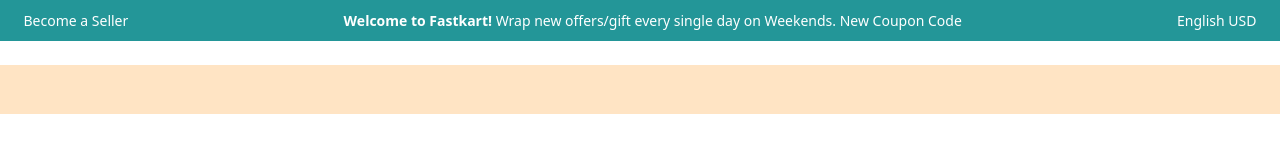
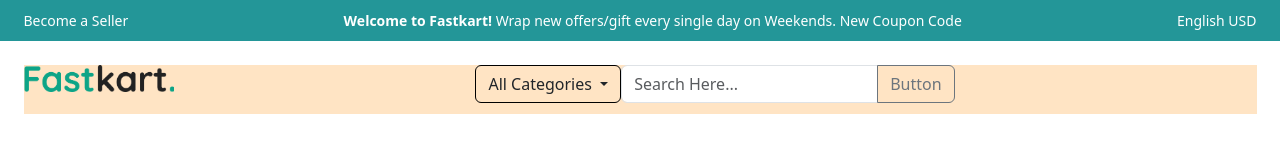
Before and after one commit to sadmanador/fastKart_e-commerce, a plain HTML site: page index.html in a window 1280 px wide. Drawn offline with nearby package versions, Linux system fonts and the light colour scheme.

Commit message:
search bar half done

```diff
--- a/index.html
+++ b/index.html
@@ -29,9 +29,30 @@
           </div>
         </div>
       </div>
-      <div class="search-bar">
+      <div class="search-bar respo-width">
         <div class="search-bar-inner">
+            <div>
+                <img class="logo" src="assets/images/logo.png" alt="logo">
+            </div>
+            <div class="search-bar-middle-btn">
+                <div class="dropdown">
+                    <a class="btn dropdown-toggle border border-black" href="#" role="button" data-bs-toggle="dropdown" aria-expanded="false">
+                      All Categories
+                    </a>
 
+                    <ul class="dropdown-menu">
+                      <li><a class="dropdown-item" href="#">Action</a></li>
+                      <li><a class="dropdown-item" href="#">Another action</a></li>
+                      <li><a class="dropdown-item" href="#">Something else here</a></li>
+                    </ul>
+                  </div>
+
+                  <div class="input-group mb-3">
+                    <input type="text" class="form-control" placeholder="Search Here..." aria-label="" aria-describedby="button-addon2">
+                    <button class="btn btn-outline-secondary" type="button" id="button-addon2">Button</button>
+                  </div>
+            </div>
+            <div></div>
         </div>
       </div>
     </header>
--- a/styles/style.css
+++ b/styles/style.css
@@ -38,6 +38,8 @@ body {
 
 .search-bar{
     padding: 24px 0;
+    position: sticky;
+    top: 0;
 }
 
 
@@ -45,3 +47,16 @@ body {
     height: 49px;
     background-color: bisque;
 }
+
+.logo{
+    width: 150px;
+}
+.search-bar-middle-btn{
+  display: flex;
+
+}
+
+.search-bar-inner{
+    display: flex;
+    justify-content: space-between;
+}
```
Also changed, not shown: 1 other file.
